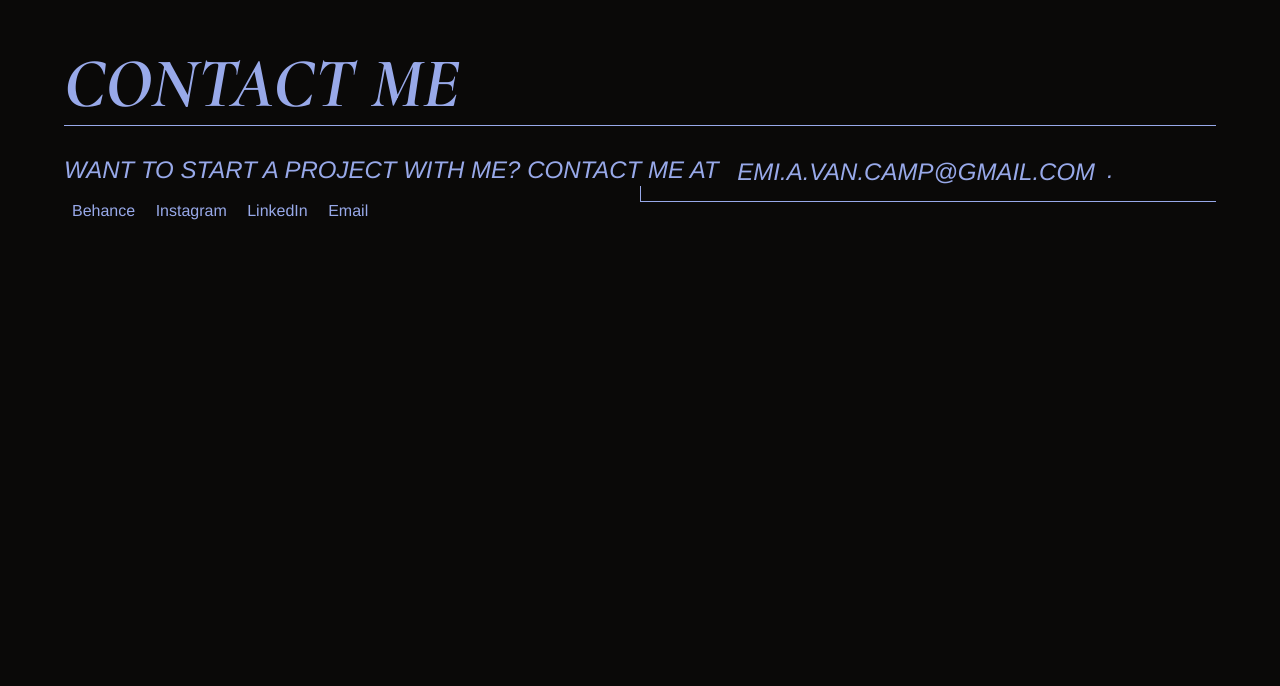
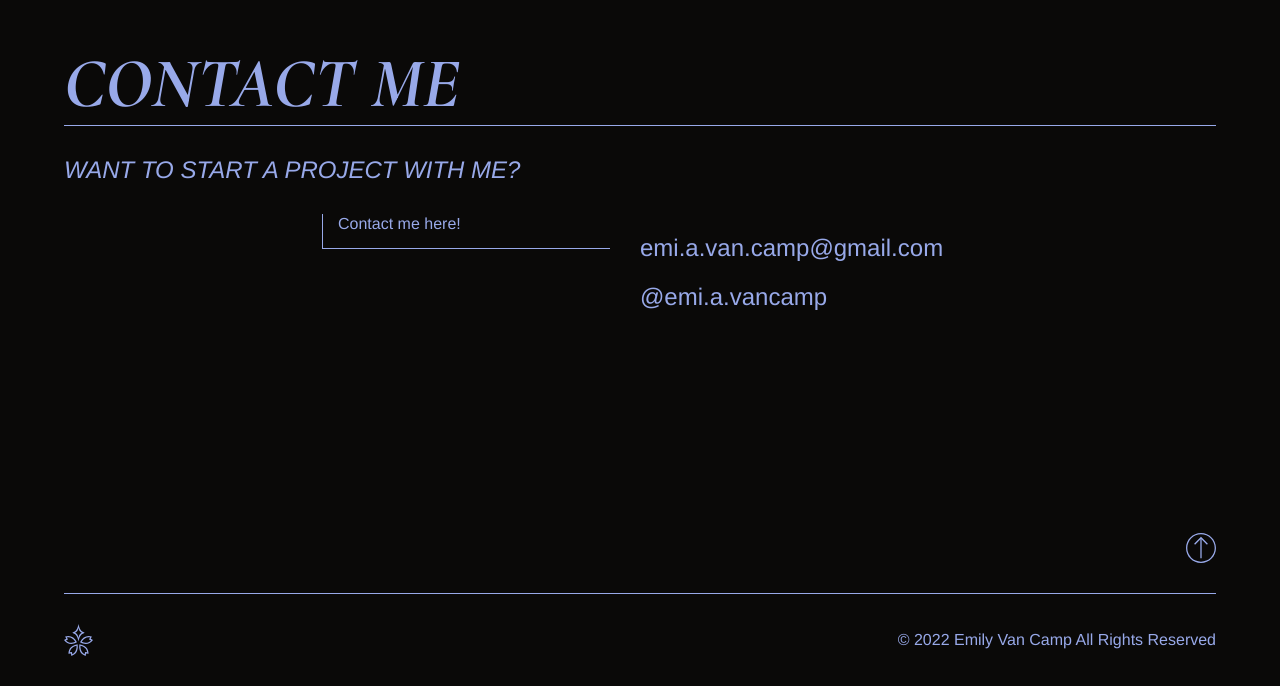
Before and after one commit to emiavc/emiavc.github.io, a plain HTML site: page index.html in a window 1280 px wide. Shown: the part 2909-3595 px from the top of the page. Before the commit the page ends 3144 px from the top, so only its background shows below. Drawn offline with nearby package versions, Linux system fonts and the light colour scheme; a web font is replaced by a local one.

Commit message:
Many changes

```diff
--- a/css/style.css
+++ b/css/style.css
@@ -71,7 +71,7 @@ nav{
 .mob-nav{
     display:none;
 }
-#logo{
+.logo{
     background-image:url("../assets/logo-icon__color.svg");
     background-repeat:no-repeat;
     height:30px;
@@ -81,7 +81,7 @@ nav{
     flex-grow:1;
     transition: all 0.2s ease-in-out;
 }
-#logo:hover{
+.logo:hover{
     background-image:url("../assets/logo-icon_color-filled-01.svg");
     background-color:transparent;
     transition: all 0.2s ease-in-out;
@@ -298,8 +298,89 @@ a.skip-down__icon:hover{
 }
 
 /*CONTACT*/
+#contact{
+    margin-bottom:200px;
+}
 #contact .title{
     margin-bottom:30px;
+}
+.contact-grid{
+    display:grid;
+    grid-template-columns:50%;
+}
+#contact h2{
+    margin-bottom:30px;
+    grid-column:1/2;
+    grid-row:1/2;
+}
+#contact .pointer{
+    margin-right:30px;
+    float:right;
+    margin-left:auto;
+}
+.pointer__contact{
+    grid-column:1/2;
+    grid-row:2/3;
+}
+.contact-me{
+    grid-column:2/4;
+    grid-row:2/3;
+    /* margin-left:30px; */
+}
+.contact-me a:hover{
+    background:transparent;
+}
+.contact-me p{
+    font-size:1.5em;
+}
+.pointer__find{
+    grid-column:2/3;
+    grid-row:3/4;
+    /* padding-top:15px;
+    height:45px; */
+    padding:15px;
+}
+.find-me{
+    grid-column:3/4;
+    grid-row:3/4;
+    display:flex;
+    flex-direction:row;
+    justify-content:space-between;
+    /* margin-left:30px; */
+    /* padding-top:30px; */
+}
+.find-me a{
+    padding:0;
+}
+.skip-up{
+    width:100%;
+}
+a.skip-up__icon{
+    background-image:url(../assets/icons/icon__up-arrow.svg);
+    background-repeat:no-repeat;
+    background-size:cover;
+    background-position:center;
+    height:30px;
+    width:30px;
+    float:right;
+    background-color:transparent;
+    scroll-behavior:smooth;
+    transition:all 0.3s ease-in-out;
+    margin-bottom:30px;
+}
+a.skip-up__icon:hover{
+    background-image:url(../assets/icons/icon__up-arrow-hover.svg);
+    background-color:transparent;
+}
+/* FOOTER */
+footer{
+    border-top:#98A9E9 solid 1px;
+    padding-top:30px;
+    padding-bottom:30px;
+    display:flex;
+    justify-content:space-between;
+    align-items:center;
+    width:100%;
 }
 
 @media only screen and (max-width:1100px) and (min-width:700px){
@@ -424,4 +505,17 @@ a.skip-down__icon:hover{
     .project br{
         display:none;
     }
+
+    /* CONTACT */
+    .contact-grid {
+        display:flex;
+        flex-direction:column;
+    }
+
+    /* FOOTER */
+    footer{
+        flex-direction:column-reverse;
+        align-items:center;
+        gap:30px;
+    }
 }
--- a/index.html
+++ b/index.html
@@ -24,10 +24,11 @@
 </head>
 
 <body>
+    <section id="#top"></section>
     <!--Mobile Nav-->
     <nav class="mob-nav">
         <!-- <img id="logo" alt="logo" src="assets/logo-icon__color.svg"> -->
-        <a id="logo" alt="logo" href="index.html"></a>
+        <a class="logo" alt="logo" href="index.html"></a>
         <!-- Hamburger menu-->
         <div class="icon" onclick="toggleNav()">
             <span id="navBars" class="icon__first"></span>
@@ -43,7 +44,7 @@
     <!--Desktop Nav-->
     <nav class="desktop-nav">
         <!-- <img id="logo" alt="logo" src="assets/logo-icon__color.svg"> -->
-        <a id="logo" alt="logo" href="index.html"></a>
+        <a class="logo" alt="logo" href="index.html"></a>
         <div id="desktop-nav__links">
             <a href="#work">Work</a>
             <!-- <a href="#about">About</a> -->
@@ -139,16 +140,23 @@
             <div class="title">
                 <h1>Contact Me</h1>
             </div>
-            <h2>Want to start a project with me?  Contact me at <a href="#">emi.a.van.camp@gmail.com</a>.</h2>
-            <div class="pointer"></div>
-            <div class="links">
-                <a href="#">Behance</a>
-                <a href="#">Instagram</a>
-                <a href="#">LinkedIn</a>
-                <a href="#">Email</a>
+            <div class="contact-grid">
+                <h2>Want to start a project with me?</h2>
+                <div class="pointer pointer__contact">
+                    <p>Contact me here!</p>
+                </div>
+                <div class="contact-me">
+                    <a href="#"></a><p>emi.a.van.camp@gmail.com</p></a>
+                    <a href="#"><p>@emi.a.vancamp</p></a>
+                </div>
+            </div>
             </div>
         </section>
     </main>
-    <footer></footer>
+    <div class="skip-up"><a href="#top" class="skip-up__icon"></a></div>
+    <footer>
+        <a class="logo" alt="logo" href="#top"></a>
+        <p>© 2022 Emily Van Camp All Rights Reserved</p>
+    </footer>
     <script src="js/scripts.js" defer></script>
 </body>
```
Also changed, not shown: assets/icons/icon__up-arrow-hover.svg (added), assets/icons/icon__up-arrow.svg (added), 2 other files.
